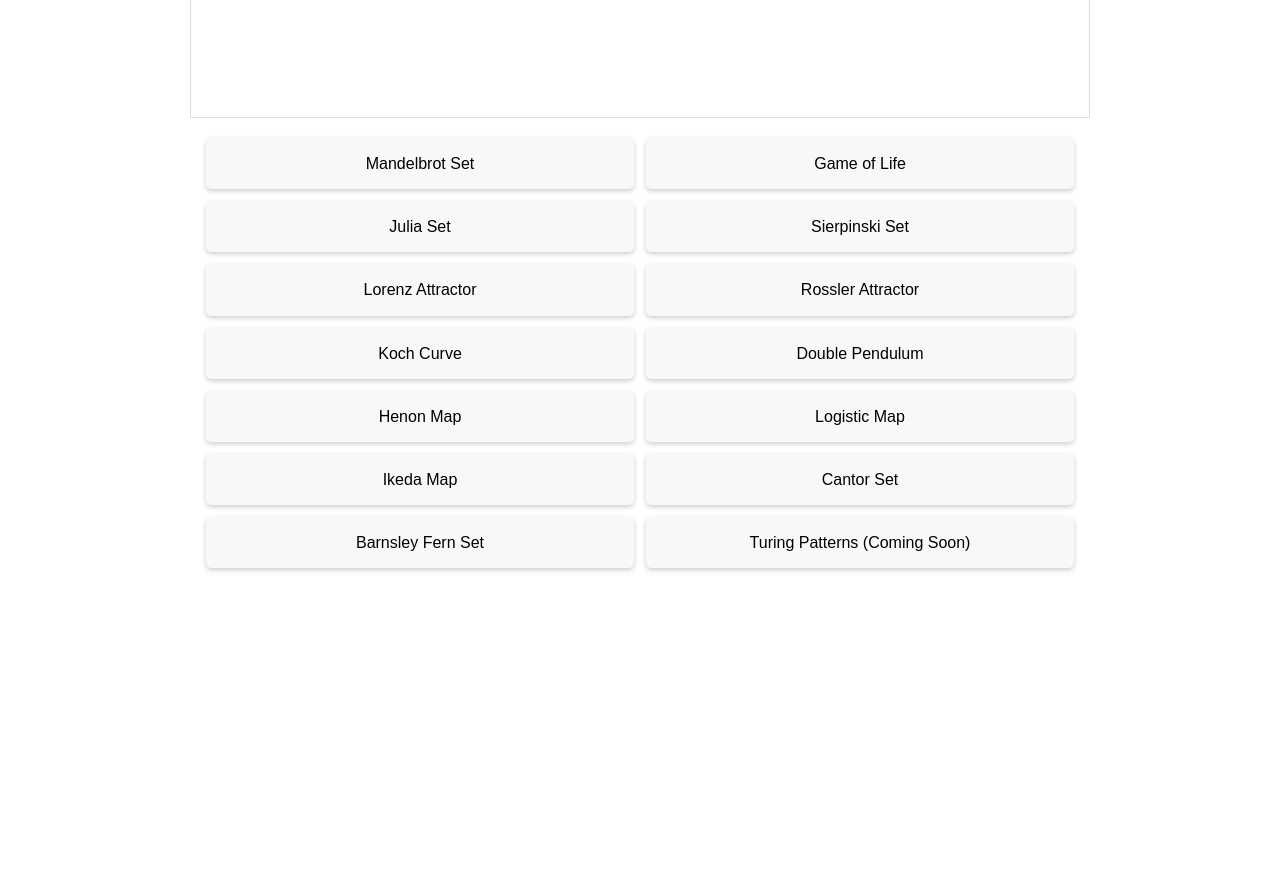
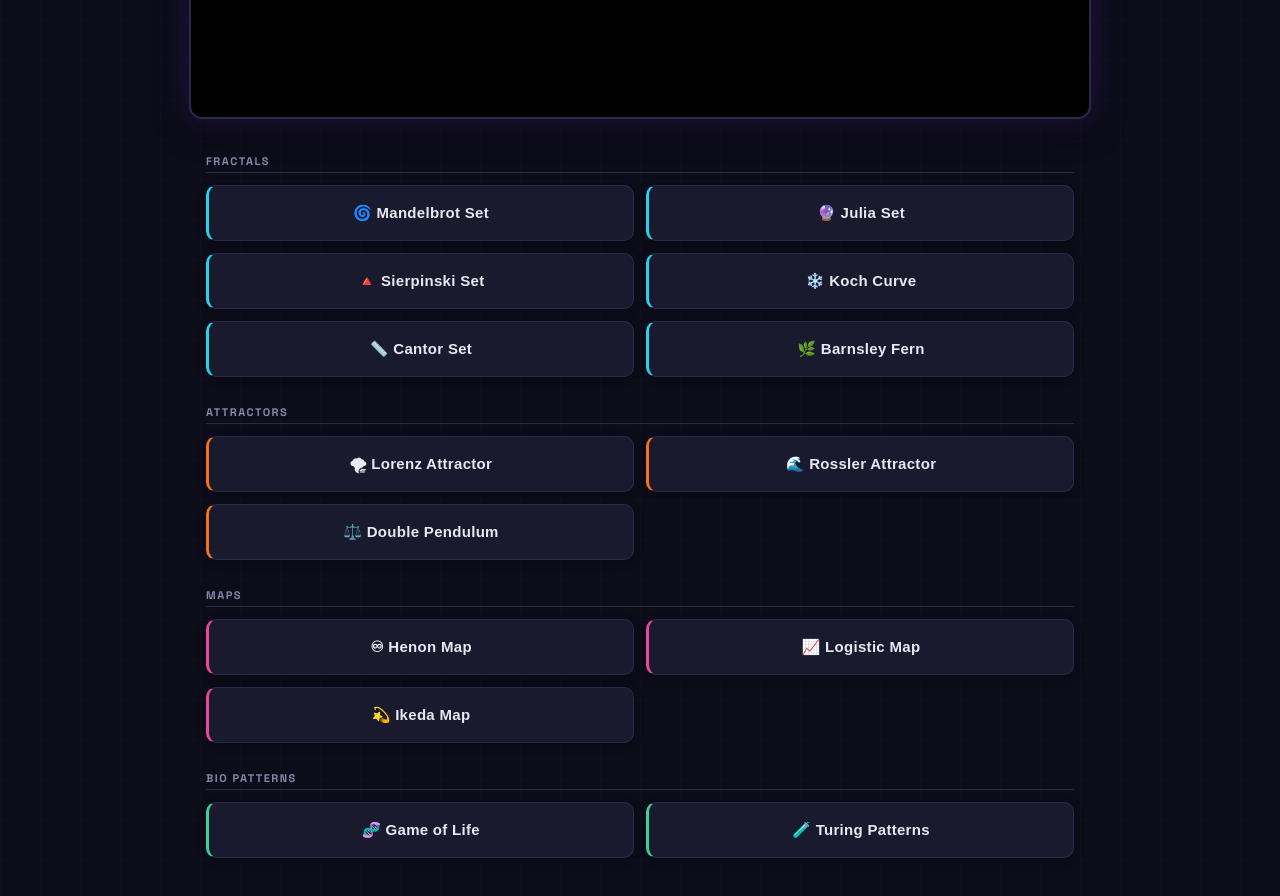
Before and after one commit to gangyu59/ChaosDemo, a plain HTML site: page index.html in a window 1280 px wide. Shown: the part 700-1596 px from the top of the page. Before the commit the page ends 1276 px from the top, so only its background shows below. Drawn offline with Linux system fonts and the light colour scheme.

Commit message:
Polish dark theme visuals and improve canvas contrast.
Apply the new grouped UI style and fix Koch/Double Pendulum visibility on dark canvas by switching to high-contrast stroke colors and clearer pendulum bobs.

Made-with: Cursor

```diff
--- a/index.html
+++ b/index.html
@@ -4,6 +4,7 @@
     <meta charset="UTF-8">
     <meta name="viewport" content="width=device-width, initial-scale=1.0">
     <title>Visualizations</title>
+    <link href="https://fonts.googleapis.com/css2?family=Space+Grotesk:wght@400;600;700&display=swap" rel="stylesheet">
     <link rel="stylesheet" type="text/css" href="/static/css/style.css">
     <link rel="manifest" href="/manifest.json">
 </head>
@@ -14,20 +15,27 @@
     </header>
     <canvas id="myCanvas" width="900" height="700"></canvas>
     <div class="button-grid">
-	    <button id="showMandelbrot">Mandelbrot Set</button>
-	    <button id="showGameOfLife">Game of Life</button>
-	    <button id="showJulia">Julia Set</button>
-	    <button id="showSierpinski">Sierpinski Set</button>
-	    <button id="showLorenz">Lorenz Attractor</button>
-	    <button id="showRossler">Rossler Attractor</button>
-	    <button id="showKoch">Koch Curve</button>
-	    <button id="showDoublePendulum">Double Pendulum</button>
-	    <button id="showHenon">Henon Map</button>
-	    <button id="showLogistic">Logistic Map</button>
-	    <button id="showIkeda">Ikeda Map</button>
-	    <button id="showCantor">Cantor Set</button>
-	    <button id="showBarnsleyFern">Barnsley Fern Set</button>
-	    <button id="showTuring">Turing Patterns (Coming Soon)</button>
+        <div class="section-label">Fractals</div>
+	    <button class="btn-fractal" id="showMandelbrot">🌀 Mandelbrot Set</button>
+	    <button class="btn-fractal" id="showJulia">🔮 Julia Set</button>
+	    <button class="btn-fractal" id="showSierpinski">🔺 Sierpinski Set</button>
+	    <button class="btn-fractal" id="showKoch">❄️ Koch Curve</button>
+	    <button class="btn-fractal" id="showCantor">📏 Cantor Set</button>
+	    <button class="btn-fractal" id="showBarnsleyFern">🌿 Barnsley Fern</button>
+
+        <div class="section-label">Attractors</div>
+	    <button class="btn-attractor" id="showLorenz">🌪 Lorenz Attractor</button>
+	    <button class="btn-attractor" id="showRossler">🌊 Rossler Attractor</button>
+	    <button class="btn-attractor" id="showDoublePendulum">⚖️ Double Pendulum</button>
+
+        <div class="section-label">Maps</div>
+	    <button class="btn-map" id="showHenon">♾ Henon Map</button>
+	    <button class="btn-map" id="showLogistic">📈 Logistic Map</button>
+	    <button class="btn-map" id="showIkeda">💫 Ikeda Map</button>
+
+        <div class="section-label">Bio Patterns</div>
+	    <button class="btn-bio" id="showGameOfLife">🧬 Game of Life</button>
+	    <button class="btn-bio" id="showTuring">🧪 Turing Patterns</button>
     </div>
 
      <script type="module" src="/static/js/julia.js"></script>
--- a/static/css/style.css
+++ b/static/css/style.css
@@ -1,18 +1,29 @@
+:root {
+    --bg-page: #0d0d1a;
+    --bg-surface: #1a1a2e;
+    --bg-hover: #242442;
+    --accent: #7c3aed;
+    --accent-glow: rgba(124, 58, 237, 0.35);
+    --text-primary: #e8e8f0;
+    --text-muted: #8888aa;
+    --border: #2a2a4a;
+    --canvas-glow: rgba(124, 58, 237, 0.25);
+}
+
 body {
     display: flex;
     flex-direction: column;
     align-items: center;
-    padding-top: 20px;
-}
-
-#myCanvas {
-    border: 1px solid #ddd; /* subtle border */
-    width: 100%;
-    max-width: 900px;
-    aspect-ratio: 900 / 700; /* keep correct ratio when CSS scales */
-    height: auto;
+    padding: 20px 0 30px;
+    min-height: 100vh;
+    font-family: "Space Grotesk", sans-serif;
+    color: var(--text-primary);
+    background: var(--bg-page);
+    background-image:
+        linear-gradient(rgba(124, 58, 237, 0.04) 1px, transparent 1px),
+        linear-gradient(90deg, rgba(124, 58, 237, 0.04) 1px, transparent 1px);
+    background-size: 40px 40px;
     box-sizing: border-box;
-    display: block;
 }
 
 header {
@@ -25,15 +36,36 @@ header {
 header h1 {
     font-size: clamp(18px, 4vw, 32px);
     margin: 0;
+    background: linear-gradient(135deg, #a78bfa, #60a5fa);
+    -webkit-background-clip: text;
+    -webkit-text-fill-color: transparent;
+    background-clip: text;
+    font-weight: 700;
+    letter-spacing: -0.5px;
 }
 
 header p {
     font-size: clamp(12px, 2vw, 16px);
-    color: #666;
+    color: var(--text-muted);
     margin: 4px 0 0;
 }
 
-/* Button grid (desktop: 2 cols, mobile: 1 col) */
+#myCanvas {
+    border: 1px solid var(--border);
+    border-radius: 12px;
+    width: 100%;
+    max-width: 900px;
+    aspect-ratio: 900 / 700;
+    height: auto;
+    box-sizing: border-box;
+    display: block;
+    background: #000;
+    box-shadow:
+        0 0 0 1px var(--border),
+        0 0 30px var(--canvas-glow),
+        0 8px 32px rgba(0, 0, 0, 0.5);
+}
+
 .button-grid {
     display: grid;
     grid-template-columns: repeat(2, minmax(0, 1fr));
@@ -45,23 +77,66 @@ header p {
     margin-top: 20px;
 }
 
+.section-label {
+    grid-column: 1 / -1;
+    font-size: 11px;
+    font-weight: 700;
+    letter-spacing: 1.5px;
+    text-transform: uppercase;
+    color: var(--text-muted);
+    padding: 8px 0 4px;
+    border-bottom: 1px solid var(--border);
+    margin-top: 8px;
+}
+
 button {
-    width: 100%; /* fill grid cell */
+    width: 100%;
     height: auto;
-    padding: 16px 8px;
-    font-size: 16px;
-    margin-top: 0; /* use grid gap instead */
+    padding: 18px 12px;
+    margin-top: 0;
+    font-size: 15px;
+    font-weight: 600;
+    letter-spacing: 0.3px;
+    line-height: 1.2;
+    color: var(--text-primary);
+    background: var(--bg-surface);
+    border: 1px solid var(--border);
+    border-left: 3px solid var(--accent);
+    border-radius: 10px;
     cursor: pointer;
-    background-color: #f8f8f8;
-    border: none;
-    border-radius: 5px;
-    box-shadow: 0 2px 5px rgba(0,0,0,0.2);
-    transition: background-color 0.3s;
-    line-height: 1.2;
+    box-shadow: 0 2px 8px rgba(0, 0, 0, 0.4);
+    transition: all 0.2s ease;
 }
 
 button:hover {
-    background-color: #e7e7e7; /* Slightly darker background on hover */
+    background: var(--bg-hover);
+    border-color: var(--accent);
+    box-shadow: 0 0 12px var(--accent-glow), 0 4px 12px rgba(0, 0, 0, 0.4);
+    transform: translateY(-2px);
+}
+
+button:active {
+    transform: translateY(0);
+    box-shadow: 0 0 6px var(--accent-glow);
+}
+
+.btn-fractal { border-left-color: #22d3ee; }
+.btn-attractor { border-left-color: #f97316; }
+.btn-map { border-left-color: #ec4899; }
+.btn-bio { border-left-color: #34d399; }
+
+.btn-fractal:hover { box-shadow: 0 0 12px rgba(34, 211, 238, 0.3), 0 4px 12px rgba(0, 0, 0, 0.4); }
+.btn-attractor:hover { box-shadow: 0 0 12px rgba(249, 115, 22, 0.3), 0 4px 12px rgba(0, 0, 0, 0.4); }
+.btn-map:hover { box-shadow: 0 0 12px rgba(236, 72, 153, 0.3), 0 4px 12px rgba(0, 0, 0, 0.4); }
+.btn-bio:hover { box-shadow: 0 0 12px rgba(52, 211, 153, 0.3), 0 4px 12px rgba(0, 0, 0, 0.4); }
+
+button:disabled,
+button.coming-soon {
+    opacity: 0.4;
+    cursor: not-allowed;
+    border-left-color: var(--text-muted);
+    transform: none !important;
+    box-shadow: none !important;
 }
 
 @media (max-width: 600px) {
--- a/static/js/doublePendulum.js
+++ b/static/js/doublePendulum.js
@@ -64,12 +64,21 @@ function drawDoublePendulum(canvas, ctx, clearCanvasAndStop) {
         ctx.lineTo(x2, y2);
         ctx.stroke();
 
+        // Draw bob points for better visibility on dark canvas
+        ctx.fillStyle = '#f8fafc';
+        ctx.beginPath();
+        ctx.arc(x1, y1, 6, 0, Math.PI * 2);
+        ctx.fill();
+        ctx.beginPath();
+        ctx.arc(x2, y2, 7, 0, Math.PI * 2);
+        ctx.fill();
+
         // Request the next animation frame and store the ID
         animationFrameId = requestAnimationFrame(update);
     }
 
-    ctx.strokeStyle = '#000'; // Black color line
-    ctx.lineWidth = 2; // Line thickness
+    ctx.strokeStyle = '#22d3ee'; // High-contrast cyan line
+    ctx.lineWidth = 2.5; // Slightly thicker for dark theme
 
     animationFrameId = requestAnimationFrame(update); // Start the animation
     return animationFrameId; // Return the initial animation frame ID
--- a/static/js/koch.js
+++ b/static/js/koch.js
@@ -40,9 +40,9 @@ function drawKoch(canvas, ctx, clearCanvasAndStop) {
         }
     }
 
-    // 设置画线样式
-    ctx.strokeStyle = 'black';
-    ctx.lineWidth = 1;
+    // 深色背景下使用高对比线条
+    ctx.strokeStyle = '#e8e8f0';
+    ctx.lineWidth = 1.5;
 
     // 计算初始三角形的顶点
     const x1 = centerX - sideLength / 2;
```
